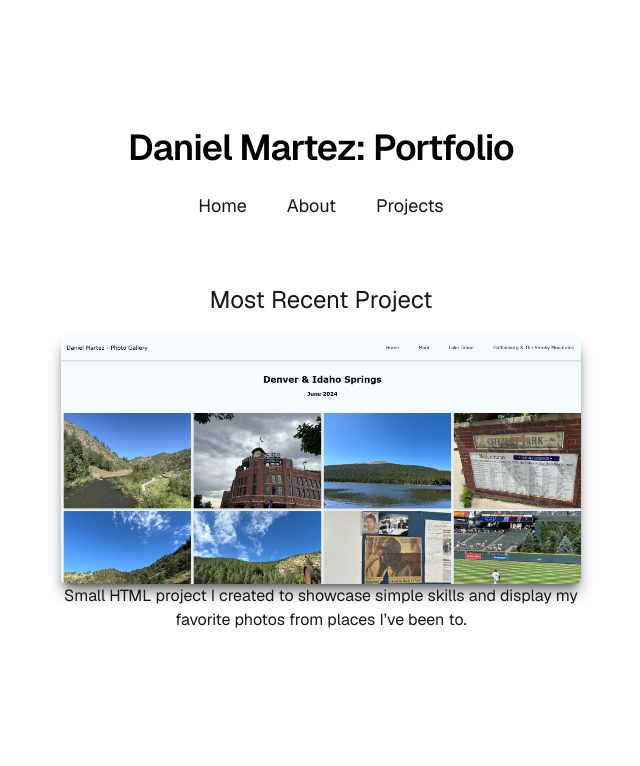
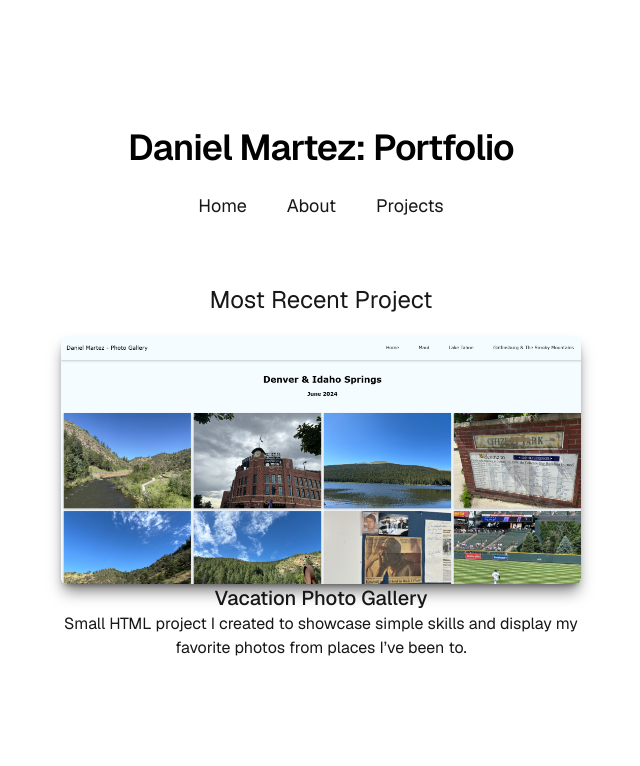
Before and after one commit to martezdaniel/new-portfolio, a Next.js app: page / in a window 1280 px wide. Shown: the top 766 px of the page, without its empty margins (319-959 px from the left). Built offline with nearby package versions, Linux system fonts and the light colour scheme.

Commit message:
made content more dynamic on home page, added a progress log for me

```diff
--- a/app/page.tsx
+++ b/app/page.tsx
@@ -1,4 +1,7 @@
 import Image from "next/image";
+import {Project, projects} from "./_lib/data"
+
+const featured = projects[0]
 
 export default function Home() {
   return (
@@ -7,15 +10,17 @@ export default function Home() {
         <div className="grid p-5">
           <Image
             className="w-full h-auto object-fill aspect-[2 / 1] rounded-md ring-3 shadow-lg/50"
-            src={"/photogallery2.png"}
-            alt="Screenshot of Denver page from Vacation Photo Gallery website"
-            width={1024}
-            height={489}
+            src={featured.images[1]}
+            alt={featured.images[1].alt}
+            width={featured.images[1].width}
+            height={featured.images[1].height}
           />
+          <div>
+          <h2 className="text-xl font-medium">{featured.title}</h2>
           <p className="dark:text-zinc-50">
-            Small HTML project I created to showcase simple skills and display
-            my favorite photos from places I’ve been to.
+            {featured.shortdesc}
           </p>
+          </div>
         </div>
     </>
   );
```
Also changed, not shown: 1 other file (tests, documents, lock files or other folders).
